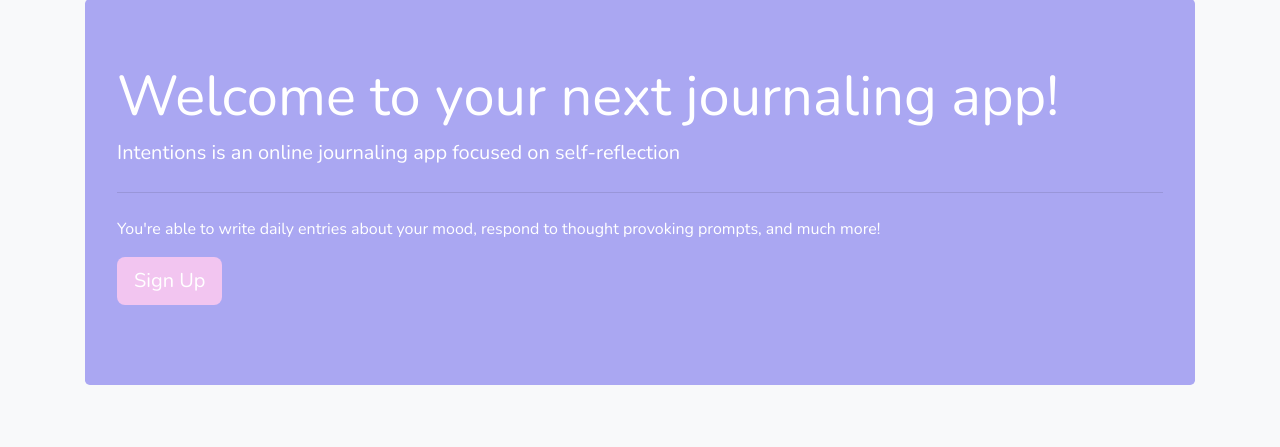
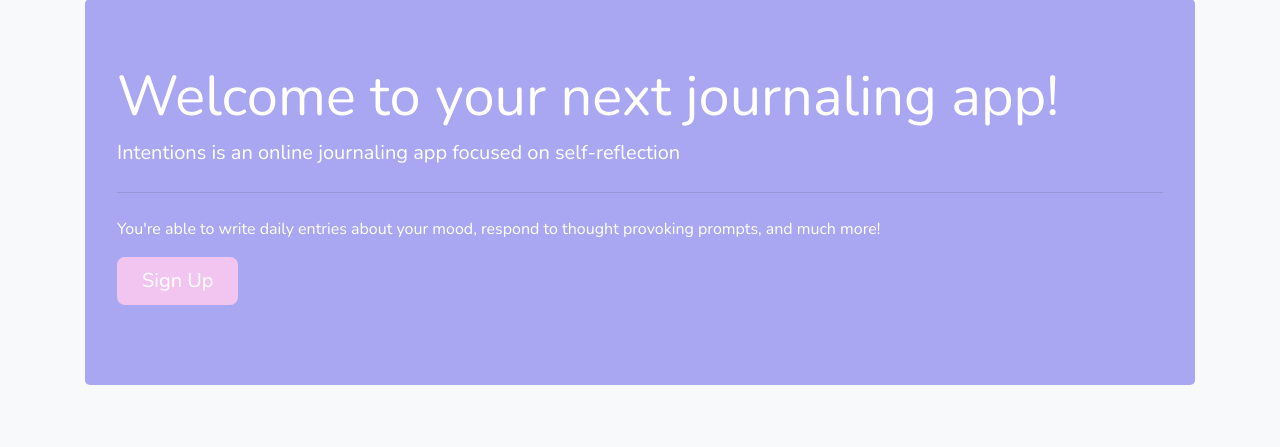
Before and after one commit to gabecm/Intentions, a Django app: page /home/ in a window 1280 px wide. Shown: the part 80-527 px from the top of the page. Run offline with Django 3.2, Linux system fonts and the light colour scheme; some libraries are stand-ins or nearby versions.

Commit message:
quick style change

```diff
--- a/intentions/templates/intentions/home.html
+++ b/intentions/templates/intentions/home.html
@@ -16,7 +16,7 @@
               <p class="text-white">You're able to write daily entries about your mood, respond to thought provoking
                   prompts, and much more!</p>
               <p class="lead text-white">
-                  <a class="btn btn-pink btn-lg text-white" href="{% url 'intentions:signup' %}" role="sign-up">Sign Up</a>
+                  <a class="btn btn-pink btn-lg text-white py-2 px-4" href="{% url 'intentions:signup' %}" role="sign-up">Sign Up</a>
               </p>
             </div>
         </div>
```
